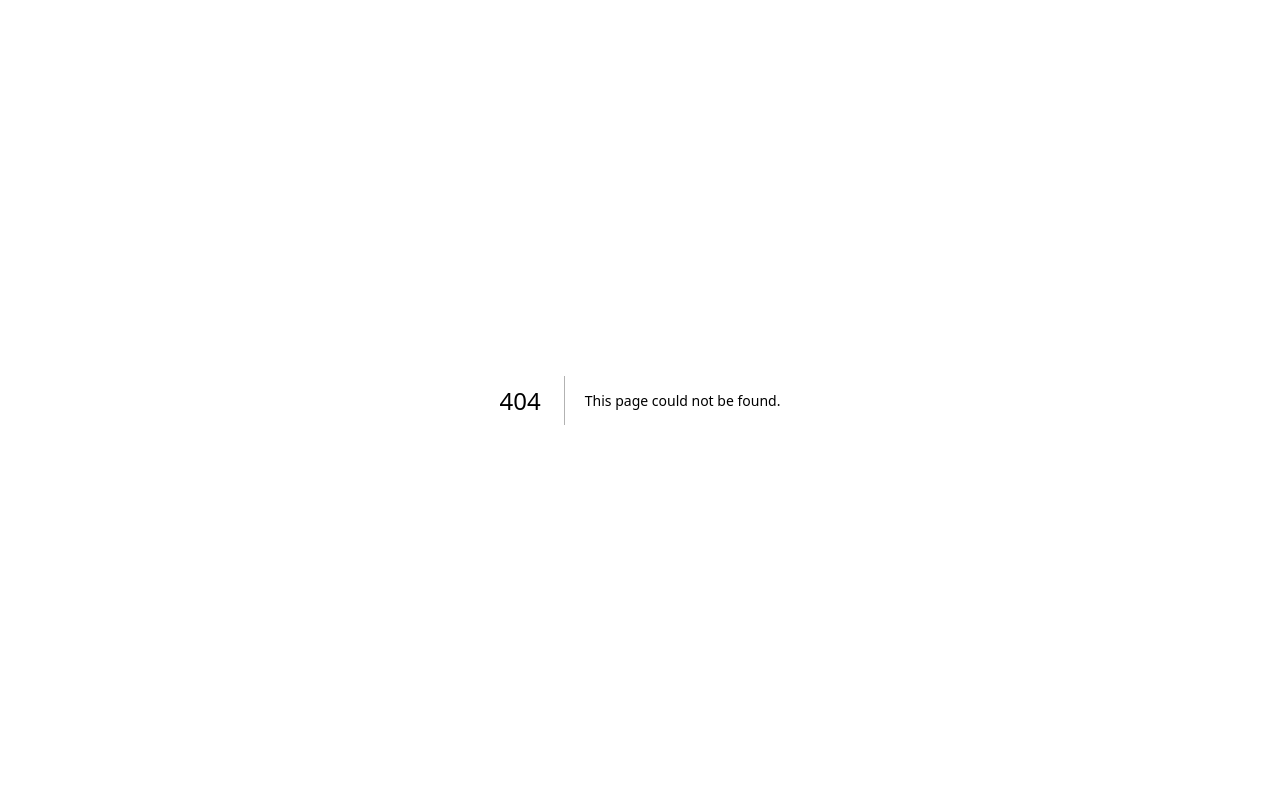
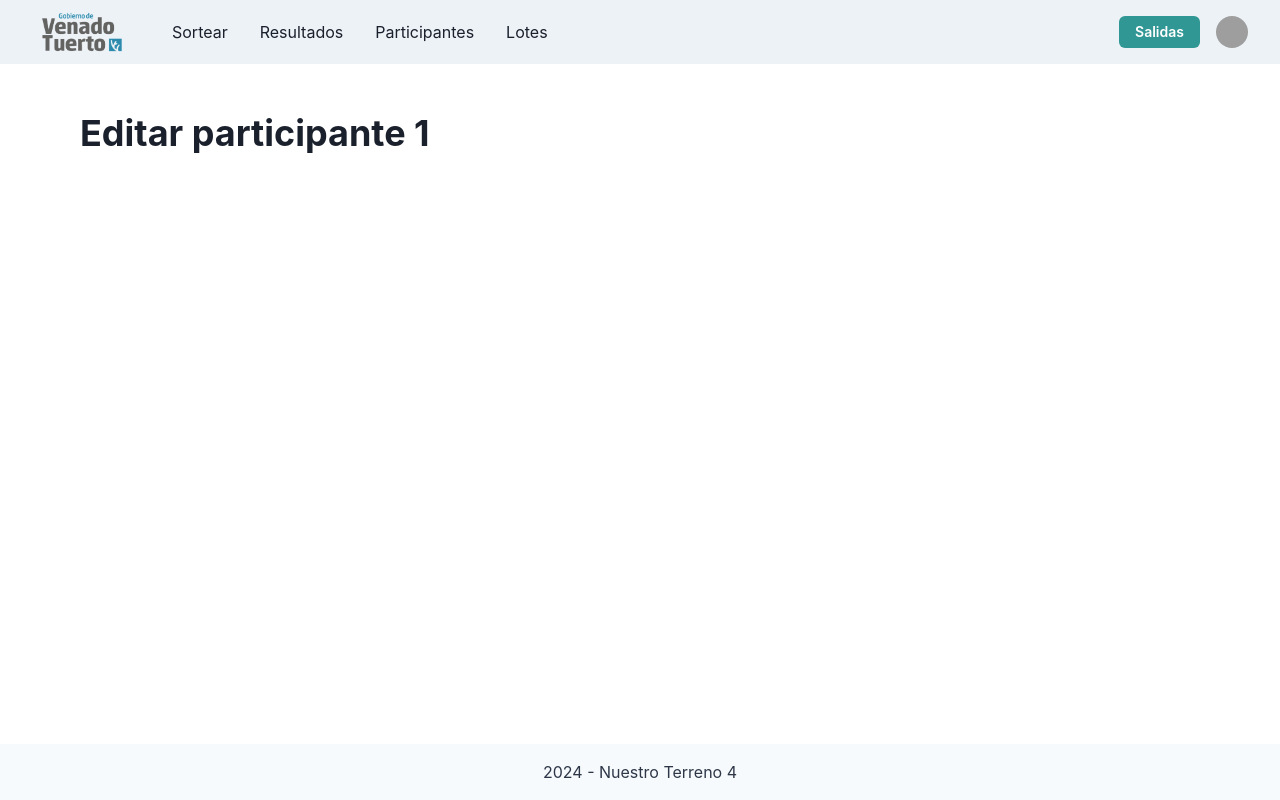
Before and after one commit to JoaquinVilchez/nuestroterreno-cli, a Next.js app: page /admin/participants/edit/1 in a window 1280 px wide. Before the commit this address had no page. Built offline with nearby package versions, Linux system fonts and the light colour scheme; grey boxes are pictures that could not be loaded.

Commit message:
Se agrega goBackSteps en pagina de editar participante

```diff
--- a/src/app/admin/participants/[id]/page.tsx
+++ b/src/app/admin/participants/edit/[id]/page.tsx
@@ -9,7 +9,11 @@ export default function EditParticipantPage() {
 
   return (
     <Box mt={8}>
-      <PageHeader title={`Editar participante ${id}`} showButton={false} />
+      <PageHeader
+        title={`Editar participante ${id}`}
+        showButton={false}
+        goBackSteps={2}
+      />
     </Box>
   );
 }
```
